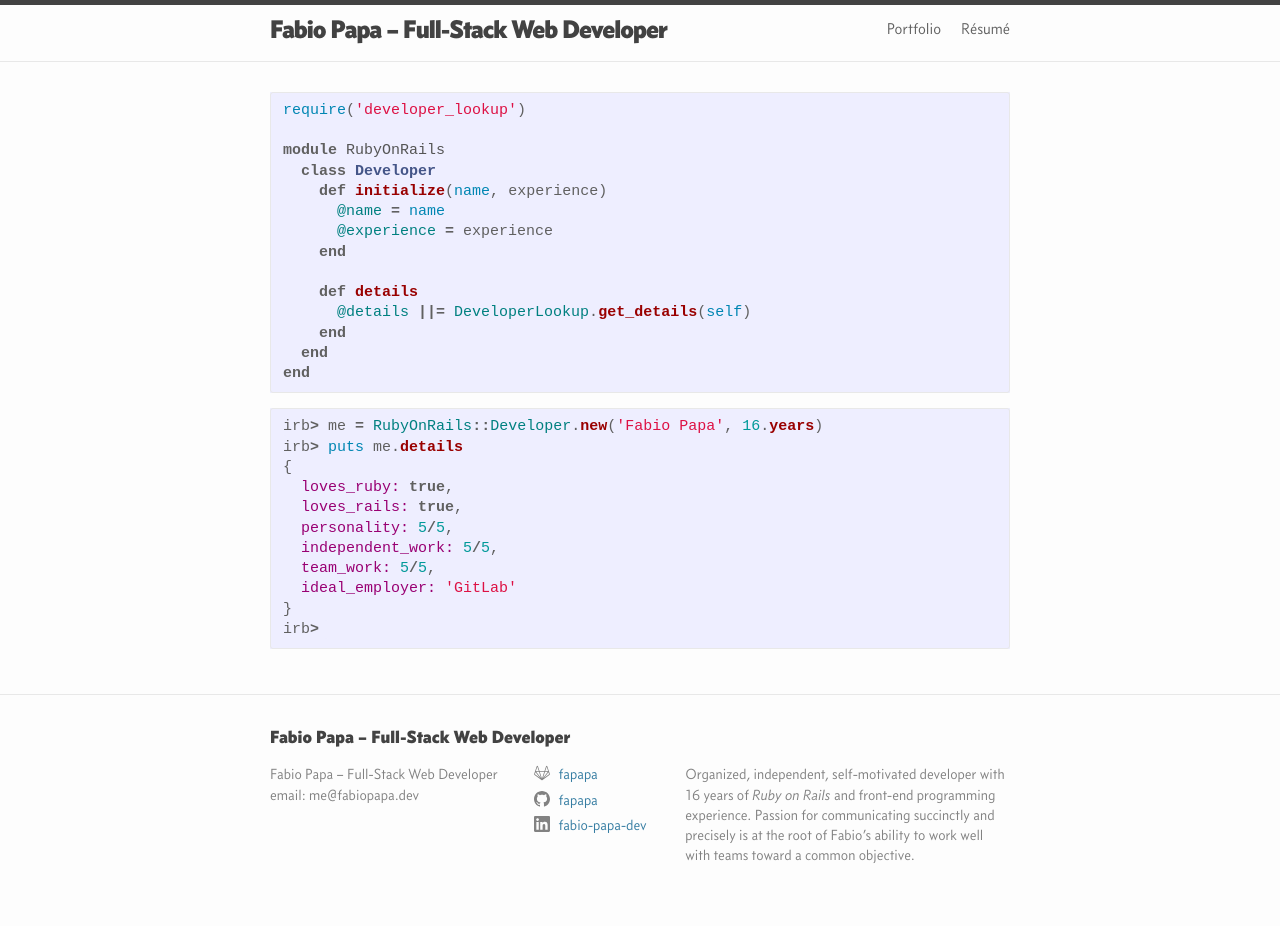
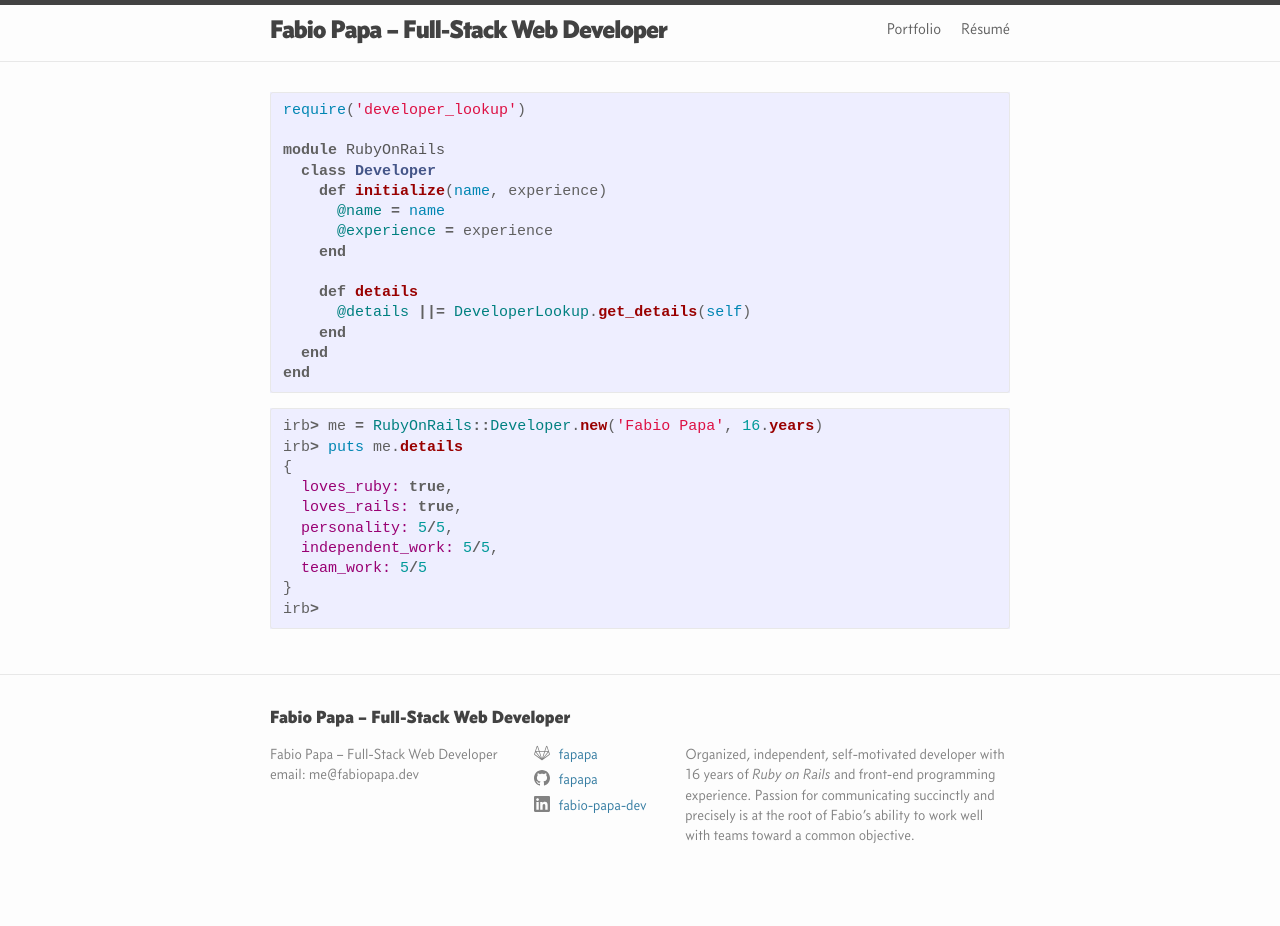
Before and after one commit to fapapa/fapapa.github.io, a Jekyll site: the page built from index.md, in a window 1280 px wide. Built offline with Jekyll 4.4.1, drawn with Linux system fonts in a browser that asks for light colours; after the commit the page ends 905 px from its top, so only the background shows below that.

Commit message:
Remove ideal_employer thing from home page

````diff
--- a/index.md
+++ b/index.md
@@ -5,7 +5,7 @@
 layout: default
 ---
 
-``` ruby
+```ruby
 require('developer_lookup')
 
 module RubyOnRails
@@ -22,7 +22,7 @@ module RubyOnRails
 end
 ```
 
-``` ruby
+```ruby
 irb> me = RubyOnRails::Developer.new('Fabio Papa', 16.years)
 irb> puts me.details
 {
@@ -30,8 +30,7 @@ irb> puts me.details
   loves_rails: true,
   personality: 5/5,
   independent_work: 5/5,
-  team_work: 5/5,
-  ideal_employer: 'GitLab'
+  team_work: 5/5
 }
 irb>
 ```
````
